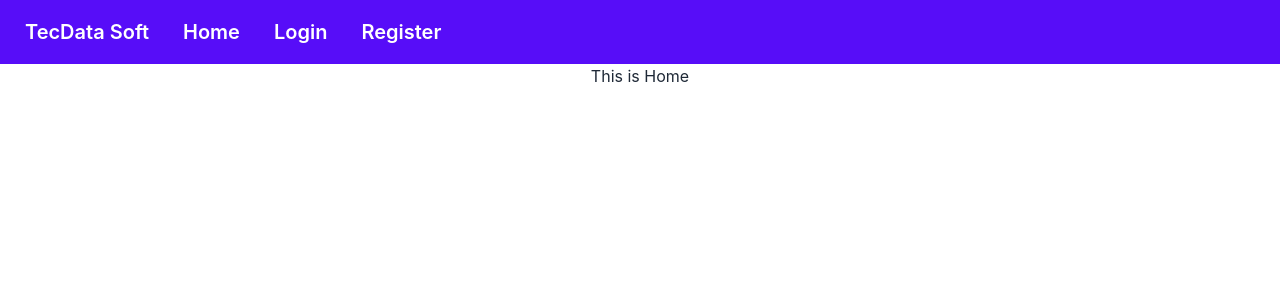
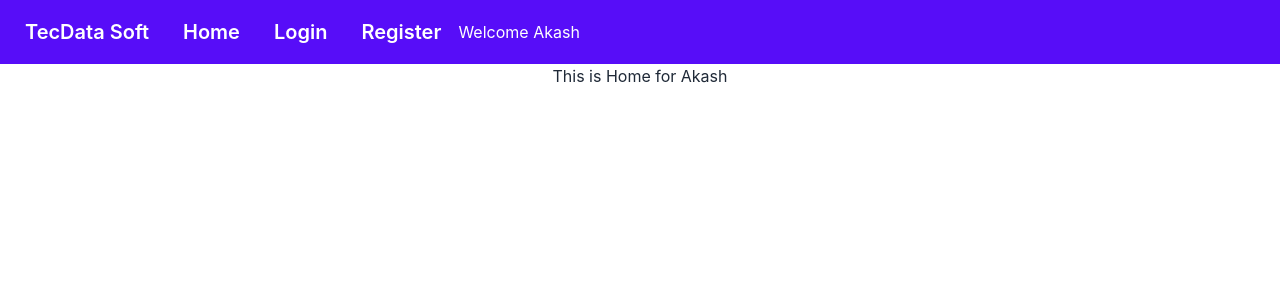
Before and after one commit to Farvez999/auth-router-context, a React (Create React App) app: page /home in a window 1280 px wide. Shown: the top 300 px of the page. Built offline with nearby package versions, Linux system fonts and the light colour scheme.

Commit message:
Access Context Value from anywhere inside the app

```diff
--- a/src/components/Header.js
+++ b/src/components/Header.js
@@ -1,7 +1,10 @@
-import React from 'react';
+import React, { useContext } from 'react';
 import { Link } from 'react-router-dom';
+import { AuthContext } from '../context/UserContext';
 
 const Header = () => {
+    const { user } = useContext(AuthContext);
+    console.log(user);
     return (
         <div>
             <div className="navbar bg-primary text-primary-content">
@@ -9,6 +12,9 @@ const Header = () => {
                 <Link to='/home' className="btn btn-ghost normal-case text-xl">Home</Link>
                 <Link to='/login' className="btn btn-ghost normal-case text-xl">Login</Link>
                 <Link to='/register' className="btn btn-ghost normal-case text-xl">Register</Link>
+                {
+                    user?.displayName && <span>Welcome {user.displayName}</span>
+                }
             </div>
         </div>
     );
--- a/src/components/Home.js
+++ b/src/components/Home.js
@@ -1,9 +1,11 @@
-import React from 'react';
+import React, { useContext } from 'react';
+import { AuthContext } from '../context/UserContext';
 
 const Home = () => {
+    const { user } = useContext(AuthContext)
     return (
         <div>
-            <h2>This is Home</h2>
+            <h2>This is Home for {user?.displayName}</h2>
         </div>
     );
 };
--- /dev/null
+++ b/src/context/UserContext.js
@@ -0,0 +1,20 @@
+import React, { createContext, useState } from 'react';
+import { getAuth } from "firebase/auth";
+import app from '../firebase/firebaseConfig'
+
+export const AuthContext = createContext();
+
+const auth = getAuth(app);
+
+const UserContext = ({ children }) => {
+    const [user, setUser] = useState({ displayName: 'Akash' })
+
+    const authInfo = { user: user };
+    return (
+        <AuthContext.Provider value={authInfo}>
+            {children}
+        </AuthContext.Provider>
+    );
+};
+
+export default UserContext;
--- /dev/null
+++ b/src/firebase/firebaseConfig.js
@@ -0,0 +1,19 @@
+// Import the functions you need from the SDKs you need
+import { initializeApp } from "firebase/app";
+// TODO: Add SDKs for Firebase products that you want to use
+// https://firebase.google.com/docs/web/setup#available-libraries
+
+// Your web app's Firebase configuration
+const firebaseConfig = {
+    apiKey: "AIzaSyDN-xT_bGRPj4e-ta8S_yL1nxhYylMVT4A",
+    authDomain: "auth-router-context-e17da.firebaseapp.com",
+    projectId: "auth-router-context-e17da",
+    storageBucket: "auth-router-context-e17da.appspot.com",
+    messagingSenderId: "802712968969",
+    appId: "1:802712968969:web:ca8a3019b8bea3cdbebdd8"
+};
+
+// Initialize Firebase
+const app = initializeApp(firebaseConfig);
+
+export default app;
--- a/src/index.js
+++ b/src/index.js
@@ -3,11 +3,15 @@ import ReactDOM from 'react-dom/client';
 import './index.css';
 import App from './App';
 import reportWebVitals from './reportWebVitals';
+import UserContext from './context/UserContext';
+
 
 const root = ReactDOM.createRoot(document.getElementById('root'));
 root.render(
   <React.StrictMode>
-    <App />
+    <UserContext>
+      <App />
+    </UserContext>
   </React.StrictMode>
 );
 
```
